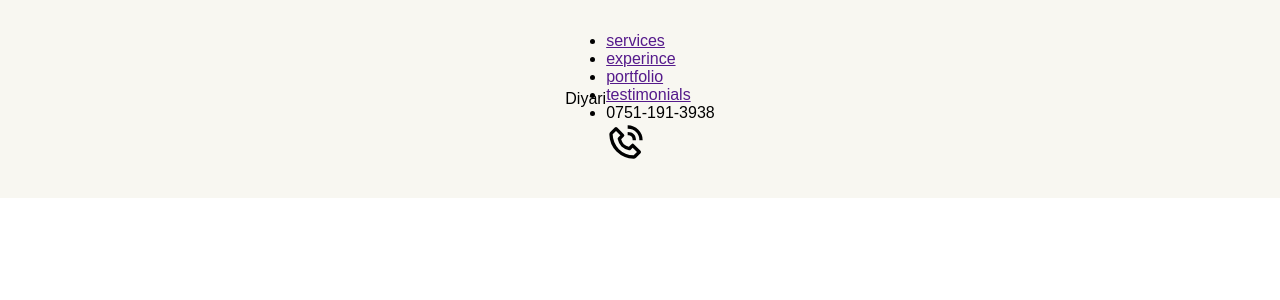
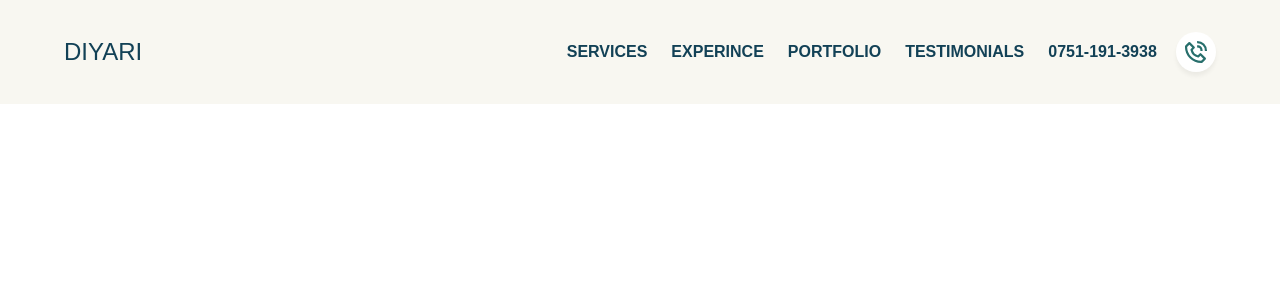
Before and after one commit to dearyfareq/react-personal-portfolio, a React (Vite) app: page / in a window 1280 px wide. Shown: the top 300 px of the page. Built offline with nearby package versions, Linux system fonts and the light colour scheme; a web font is replaced by a local one.

Commit message:
added NavBar SCSS

```diff
--- a/react-personal-portfolio/src/components/Header.jsx
+++ b/react-personal-portfolio/src/components/Header.jsx
@@ -7,17 +7,18 @@ const Header = () => {
         //main wrapper
         <div className={`paddings ${css.wrapper}`}>
             {/* items container with flex and auto margin */}
-            <div className={`flexCenter innerWidth ${css.container}`}>
+            <div className={`innerWidth ${css.container}`}>
               <div className={css.name}>
-                  Diyari
+                  DIYARI
               </div>
               {/* list items with phone number and icon from react */}
-              <ul>
+
+              <ul className={` flexCenter ${css.list}`}>
                 <li><a href="">services</a></li>
                 <li><a href="">experince</a></li>
                 <li><a href="">portfolio</a></li>
                 <li><a href="">testimonials</a></li>
-                <li>
+                <li className={css.phone}>
                     <p>0751-191-3938</p>
                     <BiPhoneCall size ={"40px"} />
                 </li>
--- a/react-personal-portfolio/src/components/Header.module.scss
+++ b/react-personal-portfolio/src/components/Header.module.scss
@@ -0,0 +1,63 @@
+@import "../styles/contants.scss";
+
+.wrapper{
+
+    position: relative;
+    z-index: 99;
+    opacity: 1;
+    transform: none;
+    position: sticky;
+    top: 0;
+    transition: all 400ms ease;
+
+    .container{
+        display: flex;
+        position: relative;
+        justify-content: space-between;
+        align-items: center;
+        font-weight: 500;
+
+        .name{
+            font-size: 1.5rem;
+            font-weight: 500;
+            cursor: pointer;
+        }
+
+        .list{
+            text-transform: uppercase;
+            font-size: 1rem;
+            list-style: none;
+            gap: 1.5rem;
+            cursor: pointer;
+
+            li{
+
+                a{
+                    color: inherit;
+                    text-decoration: none;
+                    font-weight: bold;
+                }
+
+                &:hover{
+                    color: $secondary;
+                }
+            }
+
+            .phone{
+                display: flex;
+                align-items: center;
+                justify-content: space-between;
+                gap: 1.2rem;
+                font-weight: bold;
+
+                svg{
+                    color: $secondary;
+                    background: white;
+                    border-radius: 100%;
+                    box-shadow: 0px 4px 4px rgb(0, 0, 0, 0.05);
+                    padding: 4%;
+                }
+            }
+        }
+    }
+}
--- a/react-personal-portfolio/src/styles/app.module.scss
+++ b/react-personal-portfolio/src/styles/app.module.scss
@@ -1,3 +1,5 @@
+@import "../styles/contants.scss";
 .container{
-font-weight: 100;
+    overflow-x: clip;
+    color: $primary;
 }
--- a/react-personal-portfolio/src/styles/contants.scss
+++ b/react-personal-portfolio/src/styles/contants.scss
@@ -3,6 +3,6 @@ $md : 768px;
 $lg : 1024px;
 $xl: 1280px;
 $xxl: 1536px;
-$primary: #0D2F3F;
+$primary: #124156;
 $secondary: #286F6C;
 $secondary-white: #E7E7E7;
```
